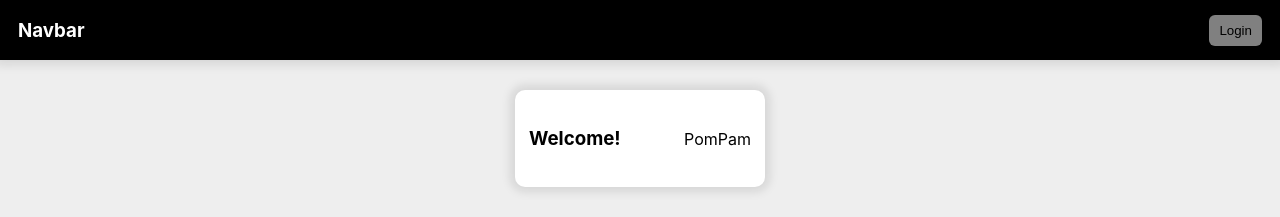
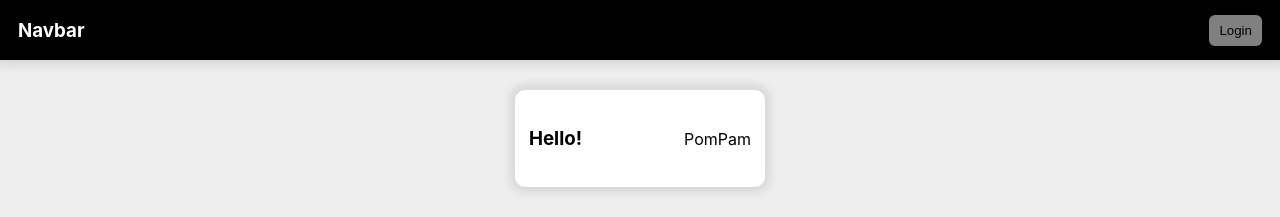
Before and after one commit to thanchita/my-first-react-app, a React (Vite) app: page / in a window 1280 px wide. Shown: the top 217 px of the page. Built offline with nearby package versions, Linux system fonts and the light colour scheme.

Commit message:
demo props

```diff
--- a/src/App.tsx
+++ b/src/App.tsx
@@ -1,12 +1,12 @@
 import './App.css'
 import Greeting from './components/Greeting'
-import Navbar from './components/navbar'
+import Navbar from './components/Navbar'
 
 function App() {
   return (
     <div className="App">
       <Navbar />
-      <Greeting />
+      <Greeting name="PomPam" greetingMsg="Hello!" />
     </div>
   )
 }
--- a/src/components/Greeting.tsx
+++ b/src/components/Greeting.tsx
@@ -1,10 +1,14 @@
 import classes from './Greeting.module.css'
 
-const Greeting = () => {
+interface IGreetingProps {
+  name: string
+  greetingMsg: string
+}
+const Greeting = ({ name, greetingMsg }: IGreetingProps) => {
   return (
     <div className={classes.card}>
-      <h3>Welcome!</h3>
-      <p>PomPam</p>
+      <h3>{greetingMsg}</h3>
+      <p>{name}</p>
     </div>
   )
 }
```
